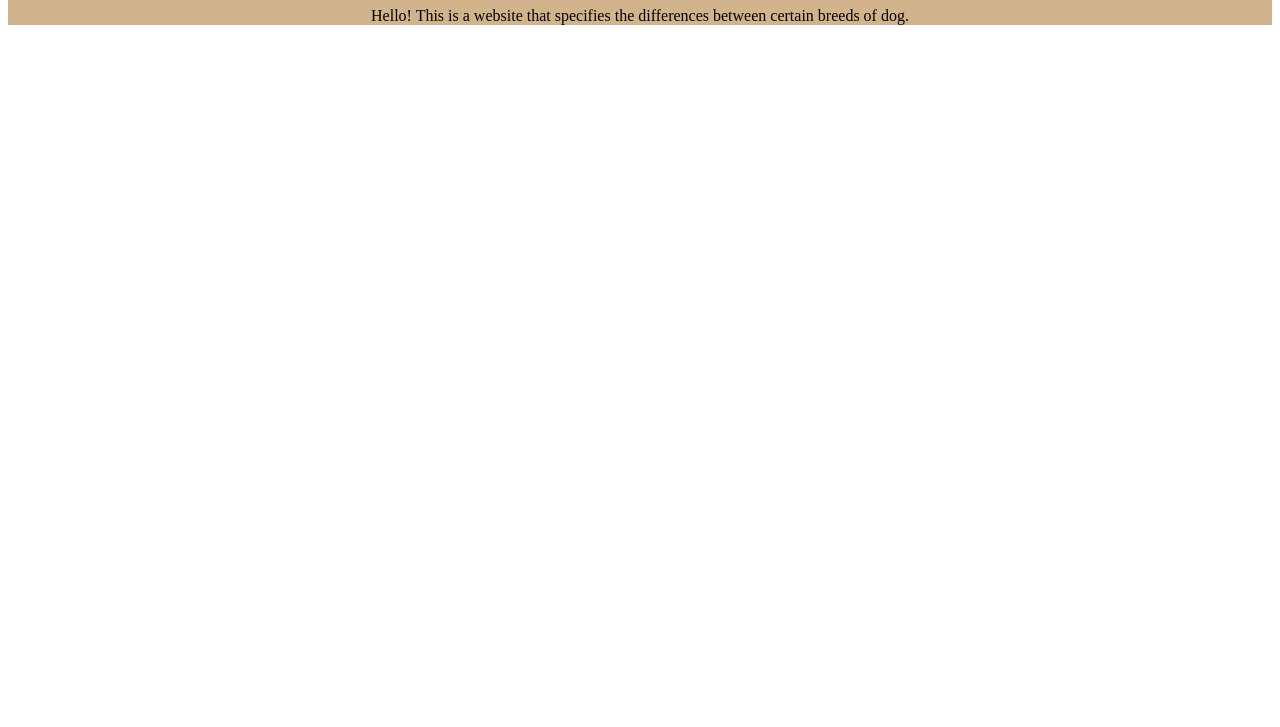
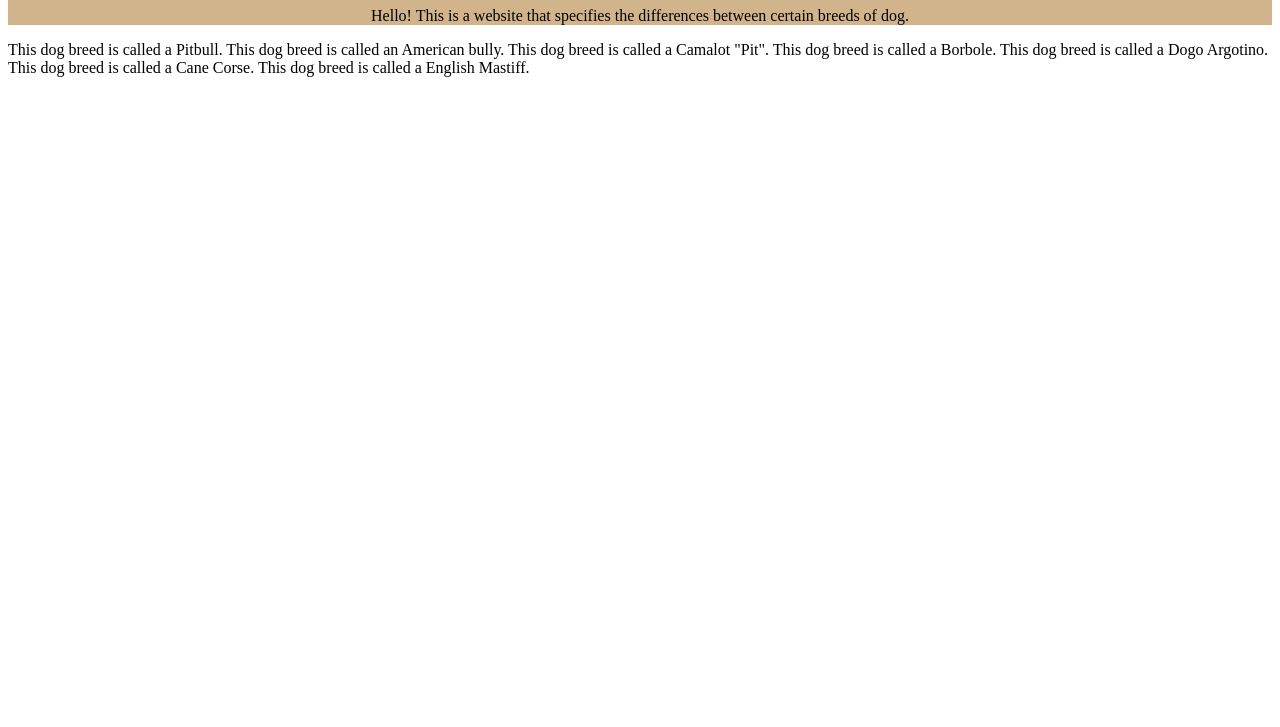
Before and after one commit to Mitchell-610/Dogs, a plain HTML site: page index.html in a window 1280 px wide. Shown: the part 73-800 px from the top of the page. Drawn offline with Linux system fonts and the light colour scheme; files that its build step writes are made by us from their sources.

Commit message:
All dogs added.

```diff
--- a/style.css
+++ b/assets/style.css
@@ -1,4 +1,5 @@
 header {
 background-color: tan;
 color: black;
-text-align: center;}
+text-align: center;
+}
--- a/index.html
+++ b/index.html
@@ -16,11 +16,21 @@
             <h1>Dogs</h1>
             <p>Hello! This is a website that specifies the differences between certain breeds of dog.</p>
         </div>
+    </header>
+
+<main>
+    <div class="breeds">
+
+        <a>This dog breed is called a Pitbull.</a>
+        <a>This dog breed is called an American bully.</a>
+        <a>This dog breed is called a Camalot "Pit".</a>
+        <a>This dog breed is called a Borbole.</a>
+        <a>This dog breed is called a Dogo Argotino.</a>
+        <a>This dog breed is called a Cane Corse.</a>
+        <a>This dog breed is called a English Mastiff.</a>
 
 
-    </header>
-<main>
-
+    </div>
 </main>
 
 <footer>
```
